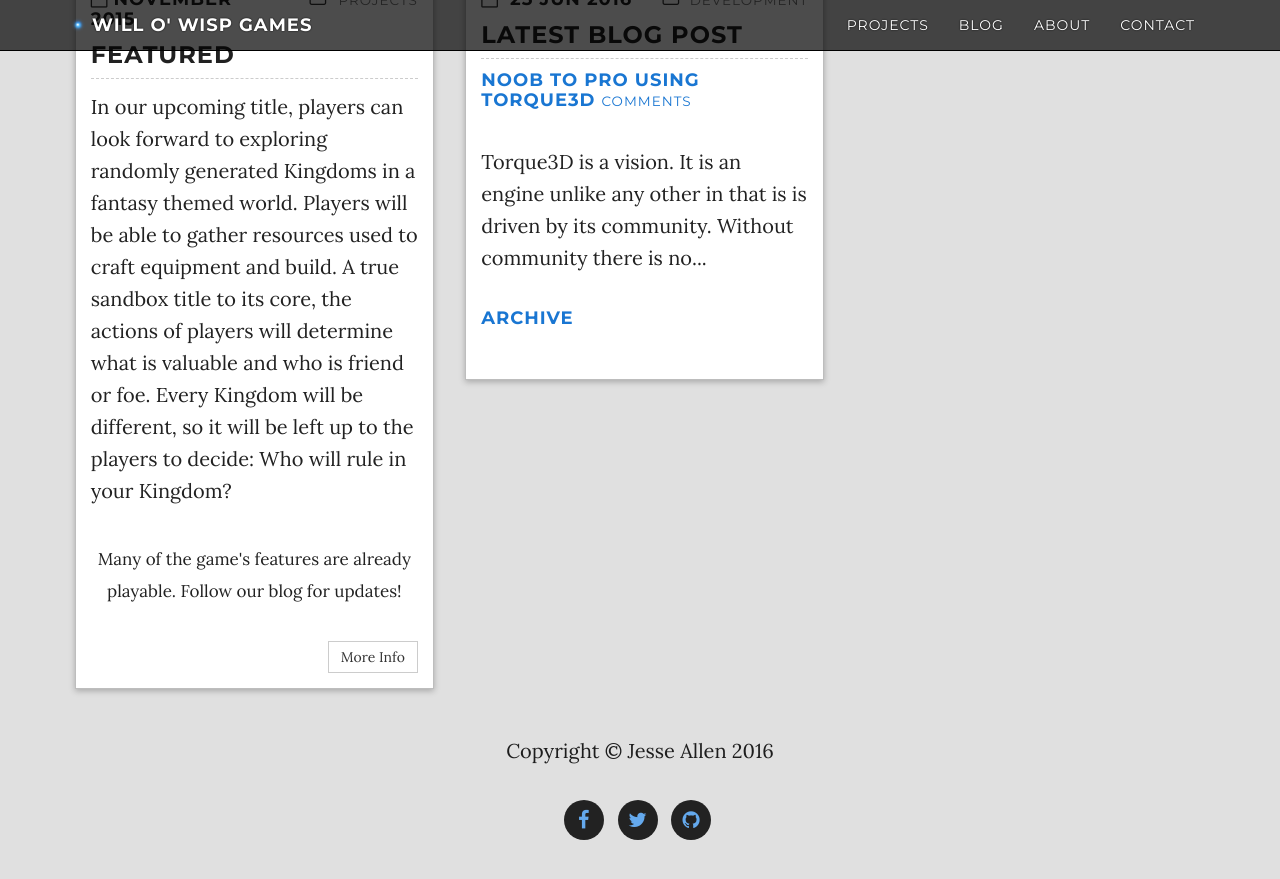
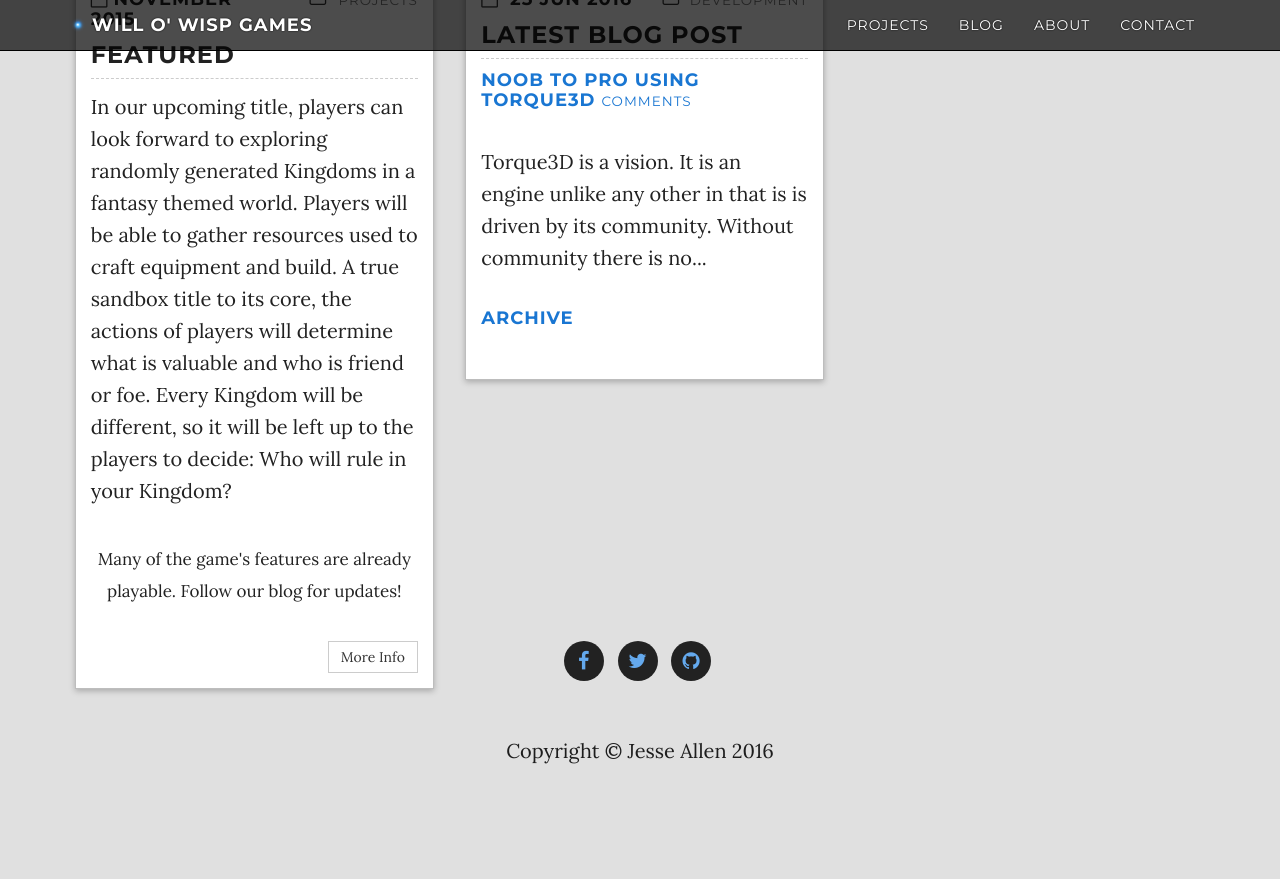
Before and after one commit to WilloWispGames/WilloWispGames.github.io, a Jekyll site: the page built from index.html, in a window 1280 px wide and 900 px high, scrolled down 134 px. Shown: the top 879 px of the window. Built offline with Jekyll 4.4.1, drawn with Linux system fonts in a browser that asks for light colours; nearby versions of some CDN libraries; comment, search, counter and statistics services are not loaded; after the commit the page ends 911 px from its top, so only the background shows below that.

Commit message:
Update grayscale.scss

```diff
--- a/css/grayscale.scss
+++ b/css/grayscale.scss
@@ -343,15 +343,16 @@ ul.social-buttons li a {
 }
 
 footer {
-    //position: absolute;
-    //right: 0;
-    //bottom: 0;
-    //left: 0;
-    padding: 50px 0;
+    position: absolute;
+    bottom: 0;
+    width: 100%;
+    height: 125px;
+    //padding: 50px 0;
     text-align: center;
     p {
         margin: 0;
-        //text-align: center;
+        padding: 10px;
+        text-align: center;
     }
 }
 
```
